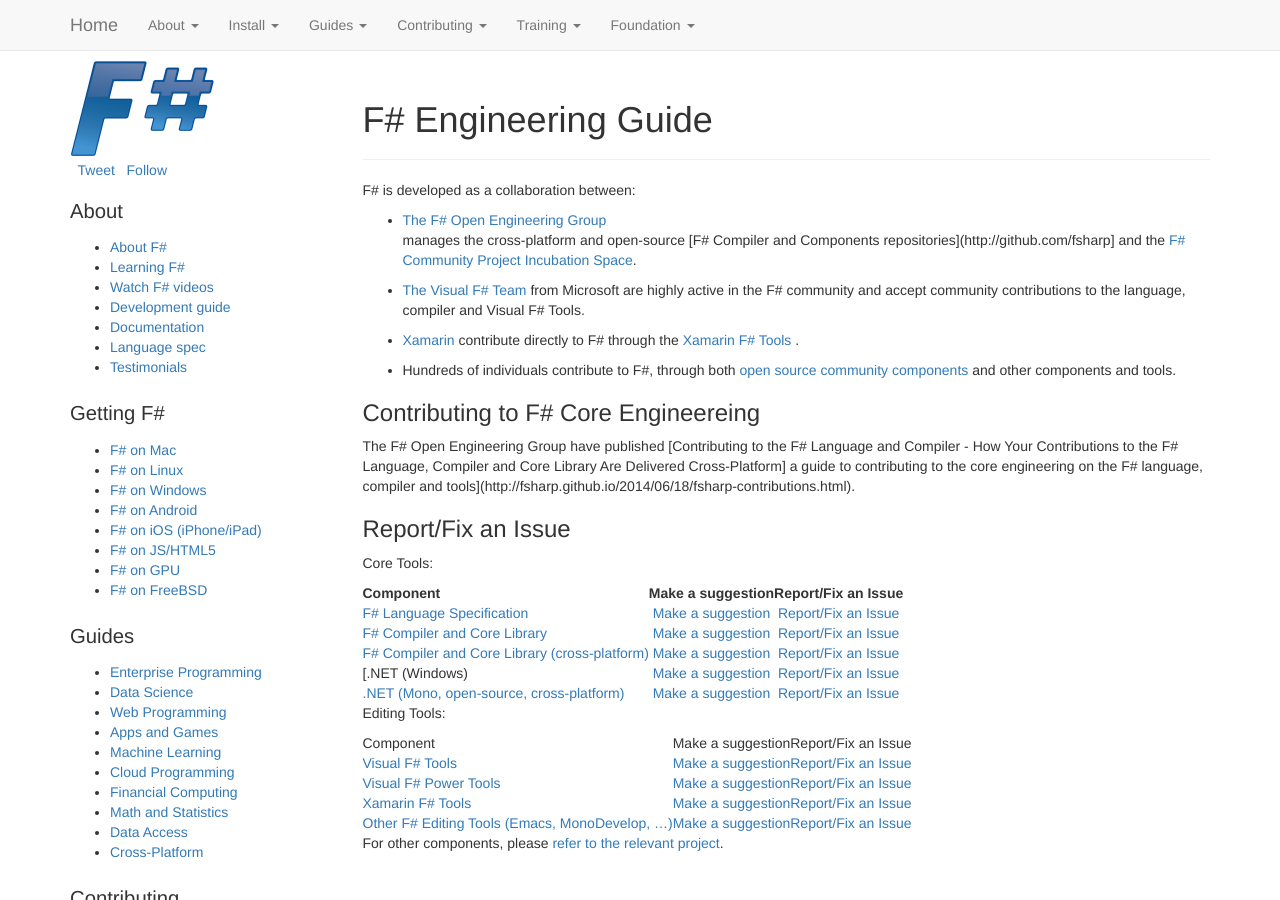
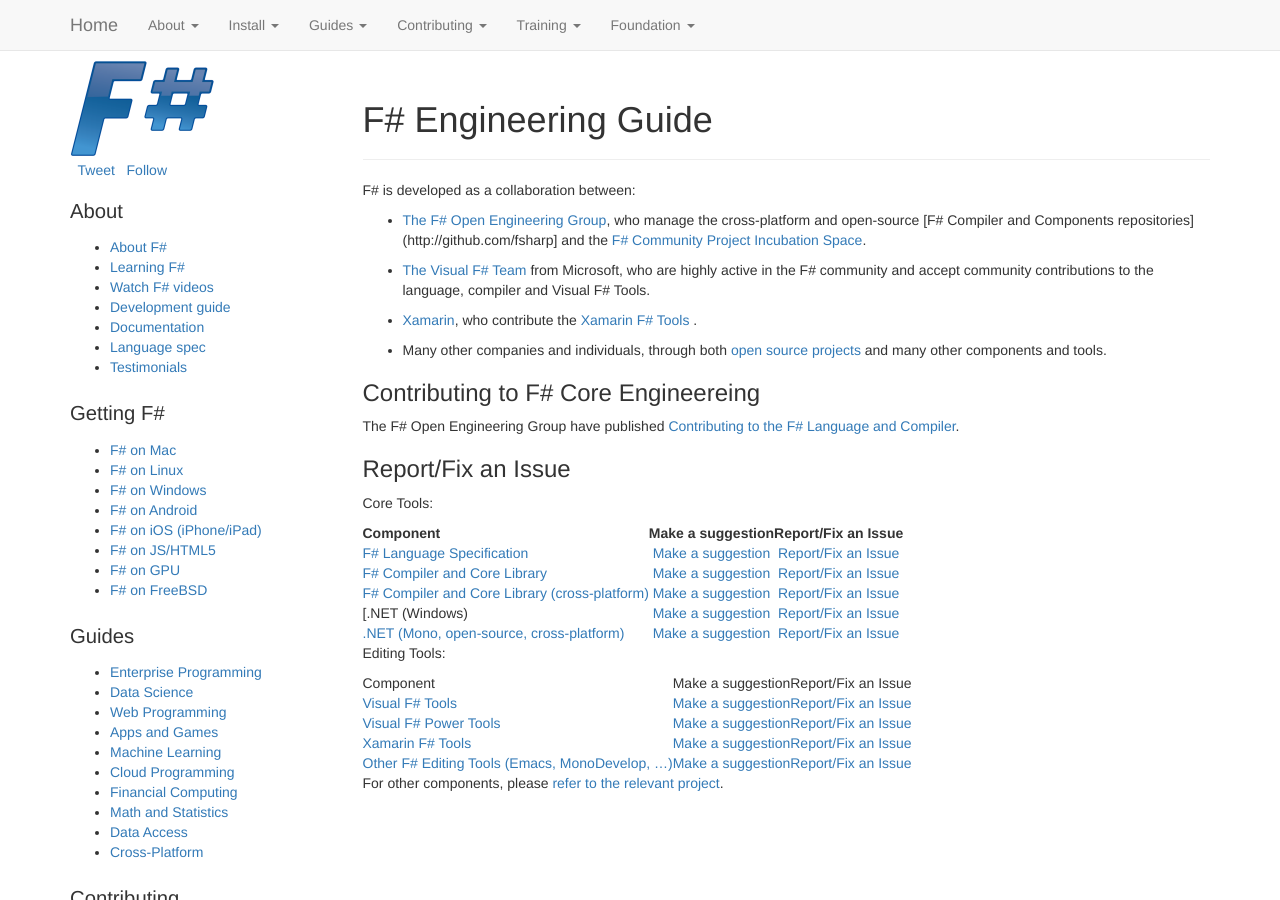
Before and after one commit to fsharp/fsharp.org, a Jekyll site: the page built from guides/engineering/index.md, in a window 1280 px wide and 900 px high. Built offline with Jekyll 4.4.1, drawn with Linux system fonts in a browser that asks for light colours; nearby versions of some CDN libraries; some web fonts are replaced; comment, search, counter and statistics services are not loaded.

Commit message:
Update index.md

```diff
--- a/guides/engineering/index.md
+++ b/guides/engineering/index.md
@@ -6,23 +6,22 @@
 
 F# is developed as a collaboration between:
 
-* [The F# Open Engineering Group](http://fsharp.github.io/)
-  manages the cross-platform and open-source [F# Compiler and Components repositories](http://github.com/fsharp] and
+* [The F# Open Engineering Group](http://fsharp.github.io/), who
+  manage the cross-platform and open-source [F# Compiler and Components repositories](http://github.com/fsharp] and
   the [F# Community Project Incubation Space](http://github.com/fsprojects).
 
-* [The Visual F# Team](http://blogs.msdn.com/b/fsharpteam/) from Microsoft are highly
+* [The Visual F# Team](http://blogs.msdn.com/b/fsharpteam/) from Microsoft, who are highly
   active in the F# community and accept community contributions to the language, compiler and Visual F# Tools.
 
-* [Xamarin](http://xamarin.com) contribute directly to F# through the [Xamarin F# Tools](http://developer.xamarin.com/guides/cross-platform/fsharp/fsharp_support_overview/) .
+* [Xamarin](http://xamarin.com), who contribute the [Xamarin F# Tools](http://developer.xamarin.com/guides/cross-platform/fsharp/fsharp_support_overview/) .
 
-* Hundreds of individuals contribute to F#, through both [open source community components](http://fsharp.org/community/projects/)
-  and other components and tools.
+* Many other companies and individuals, through both [open source projects](http://fsharp.org/community/projects/)
+  and many other components and tools.
 
 
 ### Contributing to F# Core Engineereing
 
-The F# Open Engineering Group have published [Contributing to the F# Language and Compiler - How Your Contributions to the F# Language, Compiler and Core Library Are Delivered Cross-Platform]
-a guide to contributing to the core engineering on the F# language, compiler and tools](http://fsharp.github.io/2014/06/18/fsharp-contributions.html).
+The F# Open Engineering Group have published [Contributing to the F# Language and Compiler](http://fsharp.github.io/2014/06/18/fsharp-contributions.html).
 
 ### Report/Fix an Issue
 
```
